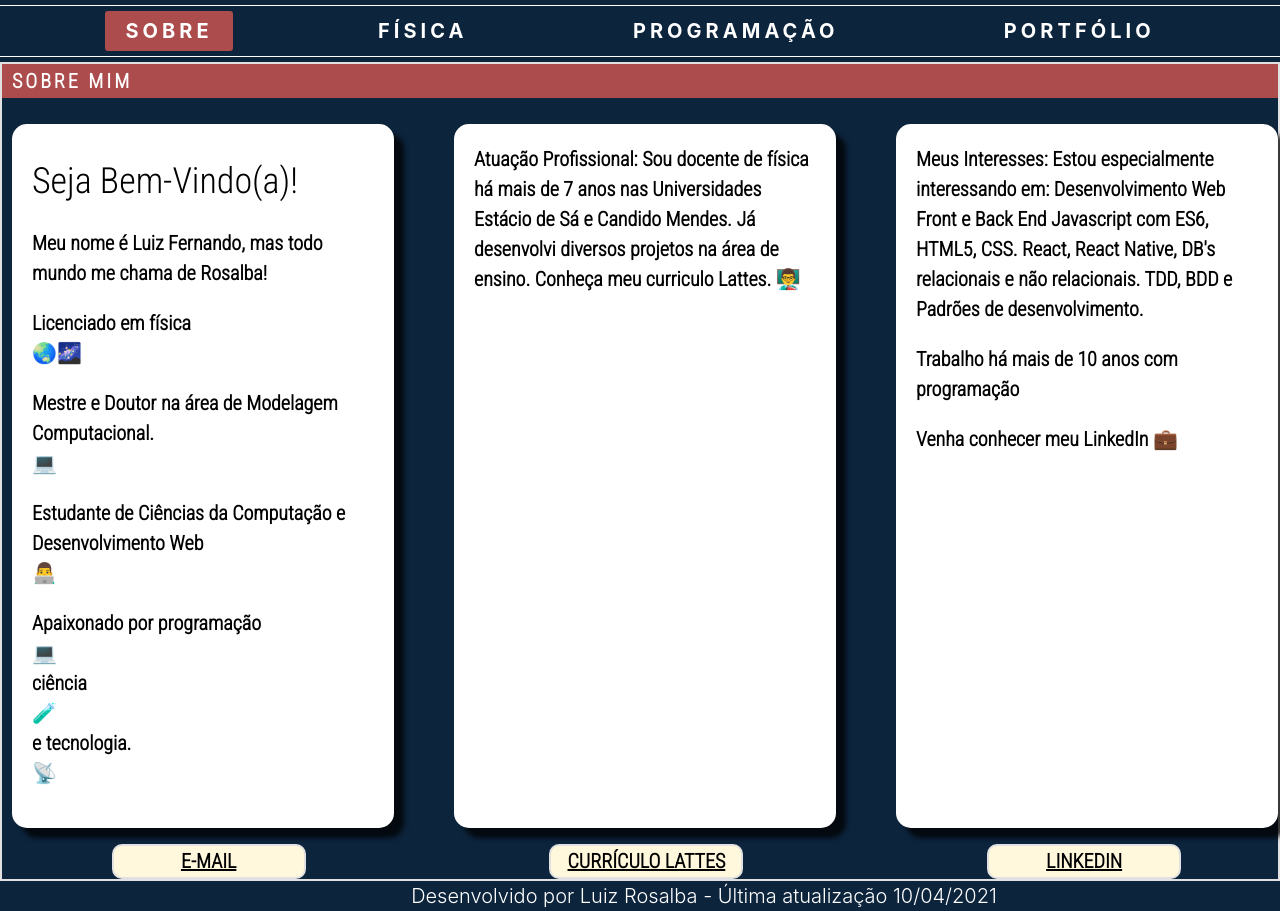
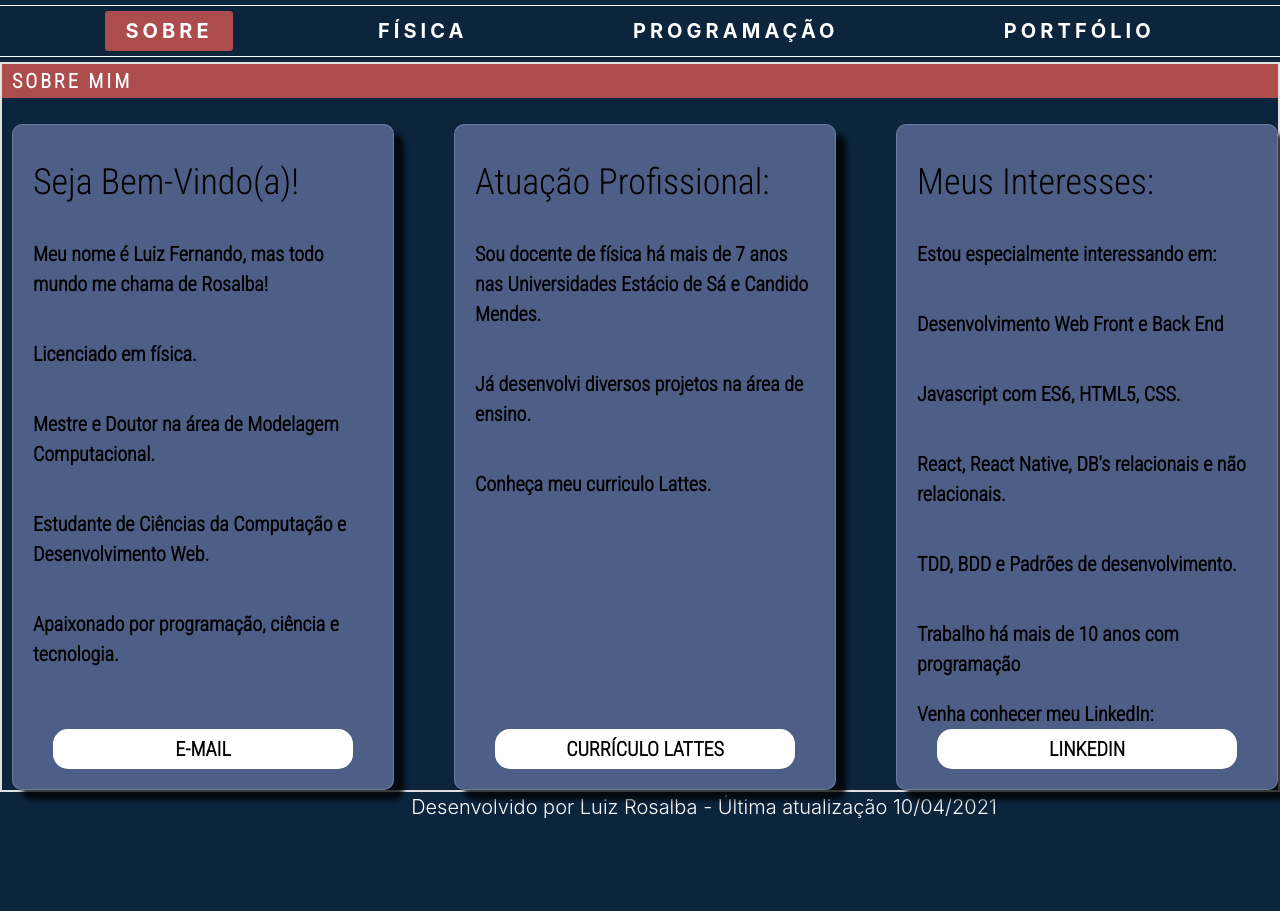
Before and after one commit to luizrosalba/react_hp, a React (Create React App) app: page / in a window 1280 px wide. After the commit the page ends 822 px from the top, so only its background shows below. Built offline with nearby package versions, Linux system fonts and the light colour scheme.

Commit message:
fixing buttons and saudacao

```diff
--- a/src/pages/Sobre/index.js
+++ b/src/pages/Sobre/index.js
@@ -14,58 +14,79 @@ const ColunasBrancas = () => {
   return (
   <S.WrapperColunasSobre>
     <S.CardWrapperSobre>
-      <section>
         <h1>Seja Bem-Vindo(a)!</h1>
         <p>
           Meu nome é Luiz Fernando, mas todo mundo me chama de Rosalba!
         </p>
         <p>
-          Licenciado em física <span role="img" aria-labelledby="universo">🌏🌌</span>
+          Licenciado em física.
         </p>
         <p>
-          Mestre e Doutor na área de Modelagem Computacional. <span role="img" aria-labelledby="prog">&#128187;</span>
+          Mestre e Doutor na área de Modelagem Computacional.
         </p>
         <p>
-          Estudante de Ciências da Computação e Desenvolvimento Web <span role="img" aria-labelledby="prog">👨‍💻</span>
+          Estudante de Ciências da Computação e Desenvolvimento Web.
         </p>
         <p>
-          Apaixonado por programação <span role="img" aria-labelledby="prog">💻</span> ciência<span role="img" aria-labelledby="prog">🧪</span>  e tecnologia.<span role="img" aria-labelledby="prog">📡</span>
+          Apaixonado por programação, ciência e tecnologia.
         </p>
-      </section>
+        <S.ButtonSobre
+        href="mailto:luizrosalba@gmail.com"
+        target= "_blank"
+        rel="noopener noreferrer"
+      >
+         E-mail
+      </S.ButtonSobre>
     </S.CardWrapperSobre>
     <S.CardWrapperSobre>
-      Atuação Profissional:
+      <h1>Atuação Profissional:</h1>
+      <p>
         Sou docente de física há mais de 7 anos nas Universidades Estácio de Sá e Candido Mendes.
+      </p>
+      <p>
         Já desenvolvi diversos projetos na área de ensino.
-      Conheça meu curriculo Lattes. <span role="img" aria-labelledby="piscada">👨‍🏫</span>
+      </p>
+      <p>
+        Conheça meu curriculo Lattes.
+      </p>
+      <S.ButtonSobre
+        href="http://lattes.cnpq.br/6417401108821012"
+        target= "_blank"
+        rel="noopener noreferrer"
+      >
+        Currículo  Lattes
+      </S.ButtonSobre>
     </S.CardWrapperSobre>
     <S.CardWrapperSobre>
-      Meus Interesses:
+      <h1>Meus Interesses:</h1>
+      <p>
         Estou especialmente interessando em:
+      </p>
+      <p>
         Desenvolvimento Web Front e Back End
+      </p>
+      <p>
         Javascript com ES6, HTML5, CSS.
+      </p>
+      <p>
         React, React Native, DB's relacionais e não relacionais.
+      </p>
+      <p>
         TDD, BDD e Padrões de desenvolvimento.
-      <p> <span>  Trabalho há mais de 10 anos com programação  </span></p>
-      Venha conhecer meu LinkedIn  <span role="img" aria-labelledby="piscada">&#128188;</span>
+      </p>
+      <p>
+        Trabalho há mais de 10 anos com programação
+      </p>
+        Venha conhecer meu LinkedIn:
+        <S.ButtonSobre
+        href="https://www.linkedin.com/in/luiz-fernando-rosalba-92469817/"
+        target= "_blank"
+        rel="noopener noreferrer"
+      >
+        LinkedIn
+      </S.ButtonSobre>
     </S.CardWrapperSobre>
 </S.WrapperColunasSobre>
-
-  )
-}
-const ColunasBotoes = () => {
-  return (
-    <div className="colunas-sobre">
-    <div className="div-botao">
-      <a className="Botao-Contato color-blue" href="mailto:luizrosalba@gmail.com" target="_blank" rel="noopener noreferrer"> E-mail </a>
-    </div>
-    <div className="div-botao">
-      <a className="Botao-Contato color-blue" href="http://lattes.cnpq.br/6417401108821012"             target= "_blank" rel="noopener noreferrer">  Currículo  Lattes </a>
-    </div>
-    <div className="div-botao">
-      <a className="Botao-Contato color-blue" href="https://www.linkedin.com/in/luiz-fernando-rosalba-92469817/" target="_blank" rel="noopener noreferrer">  LinkedIn </a>
-    </div>
- </div>
 
   )
 }
@@ -77,7 +98,6 @@ const Home = () => {
           <div className="texto-sobre">
               <Barra />
               <ColunasBrancas />
-              <ColunasBotoes />
           </div>
         </div>
       </div>
--- a/src/pages/Sobre/styled.js
+++ b/src/pages/Sobre/styled.js
@@ -23,31 +23,16 @@ export const WrapperColunasSobre = styled.div`
     margin-top: 2vh;
 }
 `
-
-export const CardWrapperSobre = styled.div`
-  overflow: hidden;
-  padding: 20px;
-  width: 30vw;
-  margin 10px 0px 0px 10px ;
+export const ButtonSobre = styled.button`
+  background: white;
   border-radius: 15px;
-  background-color: white;
+  border: 3px none #ac4c4c;
   color: black;
-  box-shadow: 10px 10px 5px 0px rgba(0,0,0,0.75);
-  -webkit-box-shadow: 10px 10px 5px 0px rgba(0,0,0,0.75);
-  -moz-box-shadow: 10px 10px 5px 0px rgba(0,0,0,0.75);
-`;
-
-export const Button = styled.button`
-  background: transparent;
-  border-radius: 3px;
-  border: 3px none #ac4c4c;
-  outline: 0;
-  color: white;
   margin: 0 1em;
   padding: 0.25em 1em;
   font-weight: 500;
   cursor: pointer;
-  letter-spacing: 0.3ch;
+  letter-spacing: 0.0ch;
   font-weight: bold;
   text-transform: uppercase;
 
@@ -55,5 +40,24 @@ export const Button = styled.button`
     background: #ac4c4c;
     color: white;
   `}
+`;
 
+export const CardWrapperSobre = styled.div`
+  display: flex;
+  flex-direction: column;
+  overflow: hidden;
+  padding: 20px;
+  width: 30vw;
+  margin 10px 0px 0px 10px ;
+  background-color: white;
+  color: black;
+  background: rgba( 177, 184, 247, 0.40 );
+  box-shadow: 0 8px 32px 0 rgba( 31, 38, 135, 0.37 );
+  backdrop-filter: blur( 7.0px );
+  -webkit-backdrop-filter: blur( 7.0px );
+  border-radius: 10px;
+  border: 1px solid rgba( 255, 255, 255, 0.18 );
+  -webkit-box-shadow: 10px 10px 5px 0px rgba(0,0,0,0.75);
+  -moz-box-shadow: 10px 10px 5px 0px rgba(0,0,0,0.75);
+  button { margin-top: auto; } /* Push it and following elements to the bottom */
 `;
```
Lines whose indentation alone changed are shown as unchanged.
